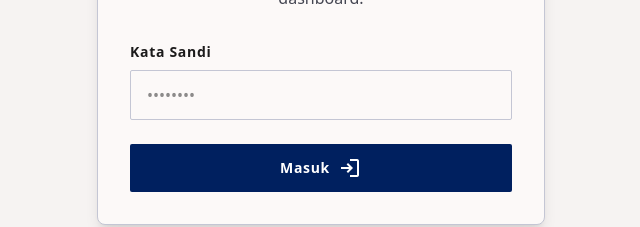
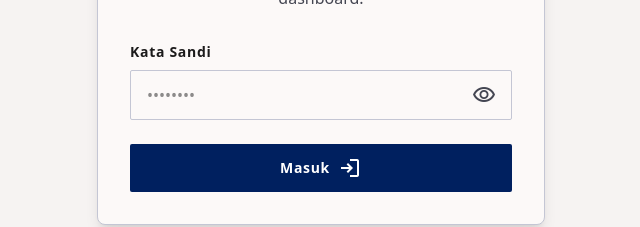
Before and after one commit to pytafix/compro_pytafix, a Next.js app: page /admin/login in a window 1280 px wide. Shown: the part 463-690 px from the top of the page, without its empty margins (319-959 px from the left). Built offline with nearby package versions, Linux system fonts and the light colour scheme.

Commit message:
feat(auth): add password visibility toggle to admin login

```diff
--- a/src/app/admin/login/page.tsx
+++ b/src/app/admin/login/page.tsx
@@ -6,6 +6,7 @@ import { useRouter } from "next/navigation";
 
 export default function AdminLogin() {
   const [password, setPassword] = useState("");
+  const [showPassword, setShowPassword] = useState(false);
   const [isLoading, setIsLoading] = useState(false);
   const router = useRouter();
 
@@ -54,15 +55,27 @@ export default function AdminLogin() {
             <label className="font-label-bold text-label-bold text-on-surface block" htmlFor="password">
               Kata Sandi
             </label>
+            <div className="relative">
               <input
                 id="password"
-              type="password"
+                type={showPassword ? "text" : "password"}
                 value={password}
                 onChange={(e) => setPassword(e.target.value)}
                 required
-              className="w-full bg-surface border border-outline-variant rounded px-4 py-3 font-body-md text-on-surface focus:ring-2 focus:ring-primary focus:border-primary outline-none transition-all"
+                className="w-full bg-surface border border-outline-variant rounded px-4 py-3 pr-12 font-body-md text-on-surface focus:ring-2 focus:ring-primary focus:border-primary outline-none transition-all"
                 placeholder="••••••••"
               />
+              <button
+                type="button"
+                onClick={() => setShowPassword(!showPassword)}
+                className="absolute right-3 top-1/2 -translate-y-1/2 text-on-surface-variant hover:text-on-surface p-1 flex items-center justify-center cursor-pointer"
+                aria-label={showPassword ? "Sembunyikan kata sandi" : "Tampilkan kata sandi"}
+              >
+                <span className="material-symbols-outlined text-[20px]">
+                  {showPassword ? "visibility_off" : "visibility"}
+                </span>
+              </button>
+            </div>
           </div>
 
           <button
```
Lines whose indentation alone changed are shown as unchanged.
